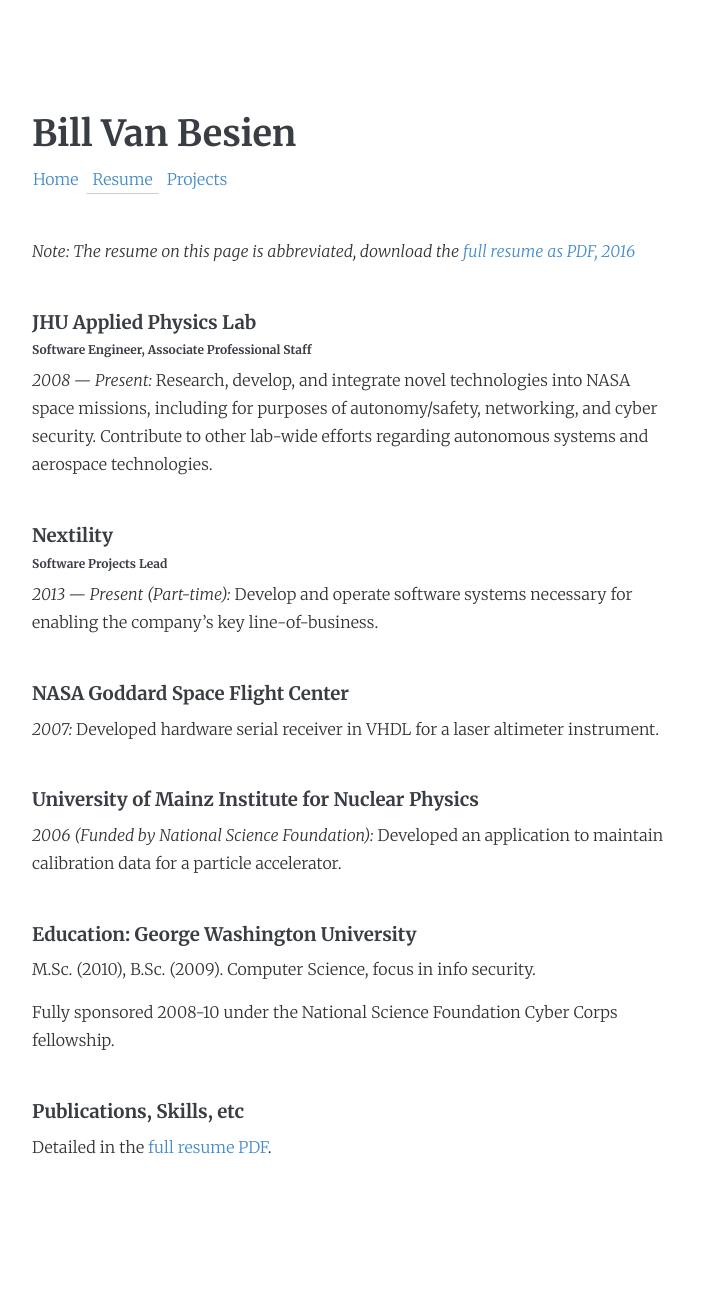
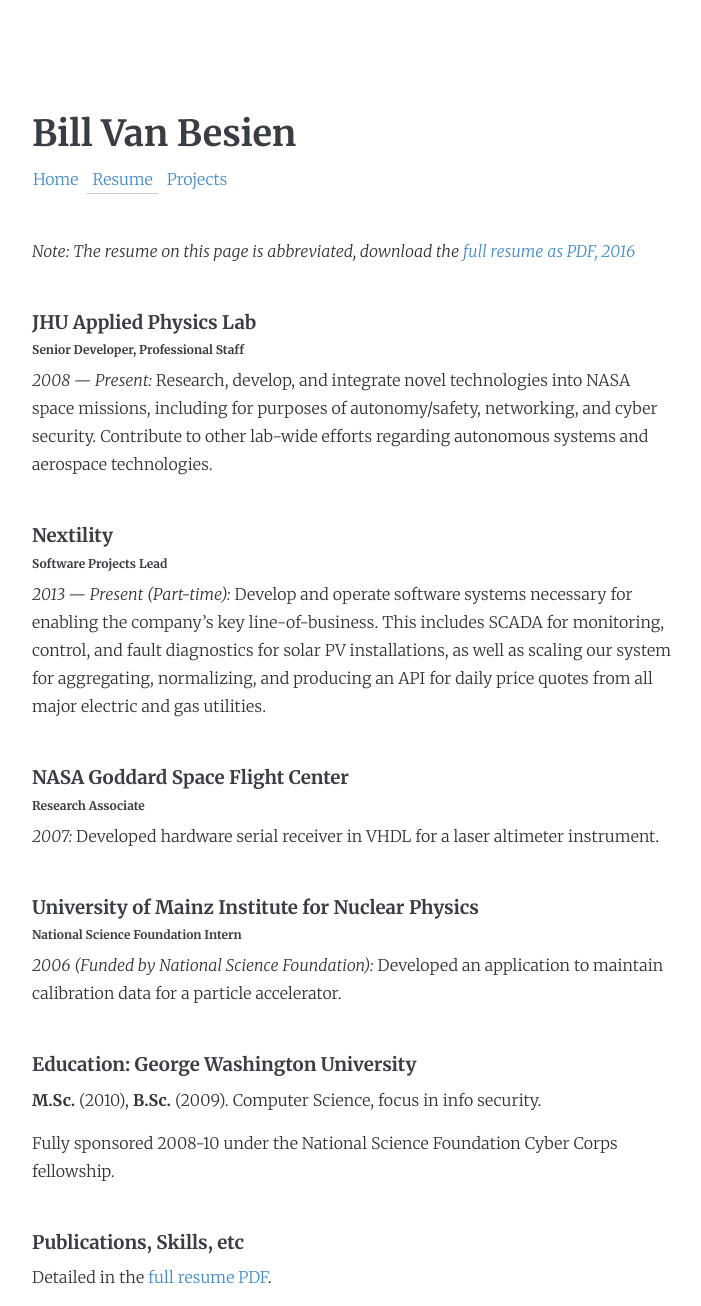
Before and after one commit to billvb/billvb.github.io, a Jekyll site: the page built from resume/index.md, in a window 1280 px wide. Shown: the whole page, without its empty margins (38-739 px from the left). Built offline with Jekyll 4.4.1, drawn with Linux system fonts in a browser that asks for light colours; nearby versions of some CDN libraries; before the commit the page ends 1176 px from its top, so only the background shows below that.

Commit message:
Added some more info for nextility

```diff
--- a/resume/index.md
+++ b/resume/index.md
@@ -7,7 +7,7 @@ _Note:_ *The resume on this page is abbreviated, download the [full resume as PD
 
 ### JHU Applied Physics Lab
 
-###### Software Engineer, Associate Professional Staff
+###### Senior Developer, Professional Staff
 
 *2008 &mdash; Present:* Research, develop, and integrate novel technologies into NASA space missions, including for purposes of autonomy/safety, networking, and cyber security.
 Contribute to other lab-wide efforts regarding autonomous systems and aerospace technologies.
@@ -18,21 +18,26 @@ Contribute to other lab-wide efforts regarding autonomous systems and aerospace
 ###### Software Projects Lead
 
 *2013 &mdash; Present (Part-time):* Develop and operate software systems necessary for enabling the company's key line-of-business.
+This includes SCADA for monitoring, control, and fault diagnostics for solar PV installations, as well as scaling our system for aggregating, normalizing, and producing an API for daily price quotes from all major electric and gas utilities.
 
 
 ### NASA Goddard Space Flight Center
+
+###### Research Associate
 
 *2007:* Developed hardware serial receiver in VHDL for a laser altimeter instrument.
 
 
 ### University of Mainz Institute for Nuclear Physics
 
+###### National Science Foundation Intern
+
 *2006 (Funded by National Science Foundation):* Developed an application to maintain calibration data for a particle accelerator.
 
 
 ### Education: George Washington University
 
-M.Sc. (2010), B.Sc. (2009). Computer Science, focus in info security.
+**M.Sc.** (2010), **B.Sc.** (2009). Computer Science, focus in info security.
 
 Fully sponsored 2008-10 under the National Science Foundation Cyber Corps fellowship.
 
```
